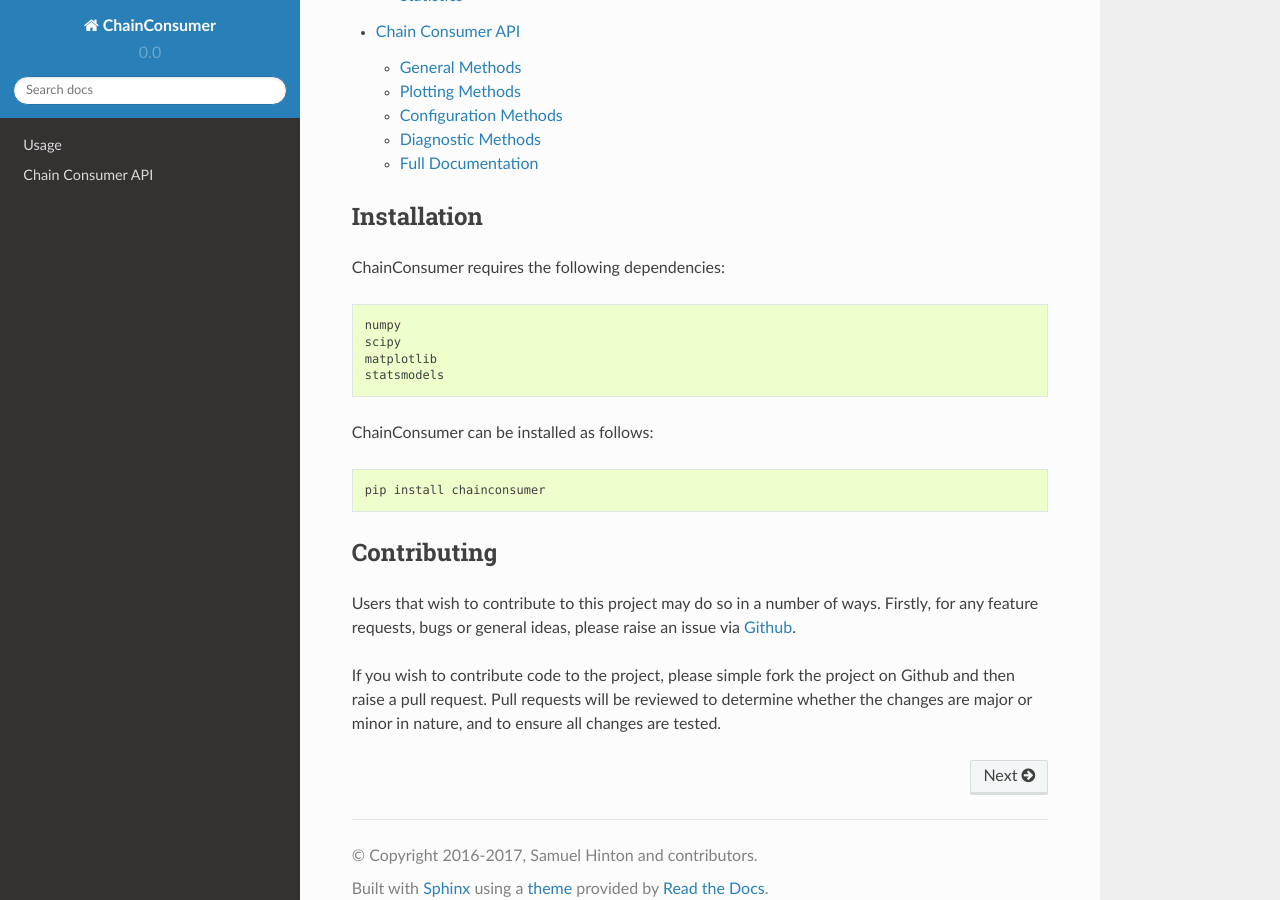
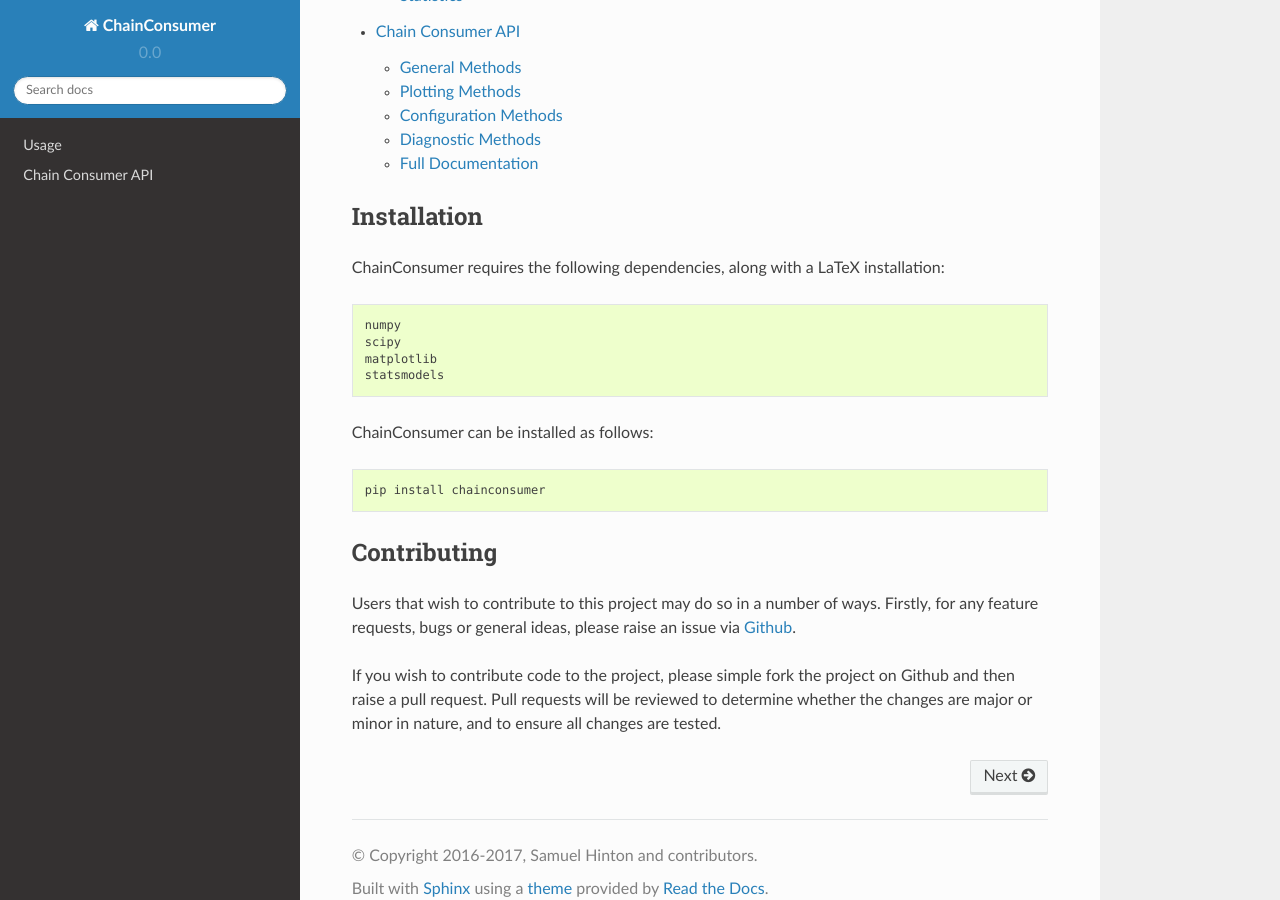
Before and after one commit to Samreay/ChainConsumer, a Sphinx documentation site: the page built from doc/index.rst, in a window 1280 px wide and 900 px high, scrolled down 1175 px. Built offline with Sphinx 7.4.7 and the Read the Docs theme 2.0.0, drawn with Linux system fonts in a browser that asks for light colours; pages that are not in the unit, such as notebooks, are missing from menus.

```diff
--- a/doc/index.rst
+++ b/doc/index.rst
@@ -44,7 +44,7 @@ Contents
 Installation
 ------------
 
-ChainConsumer requires the following dependencies:
+ChainConsumer requires the following dependencies, along with a LaTeX installation:
 
 .. literalinclude:: ../requirements.txt
 
```
